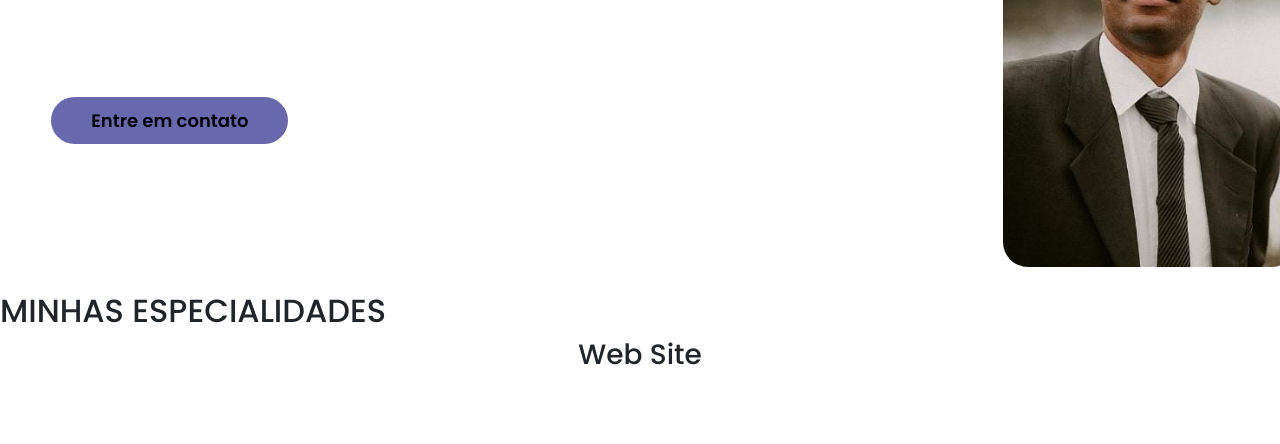
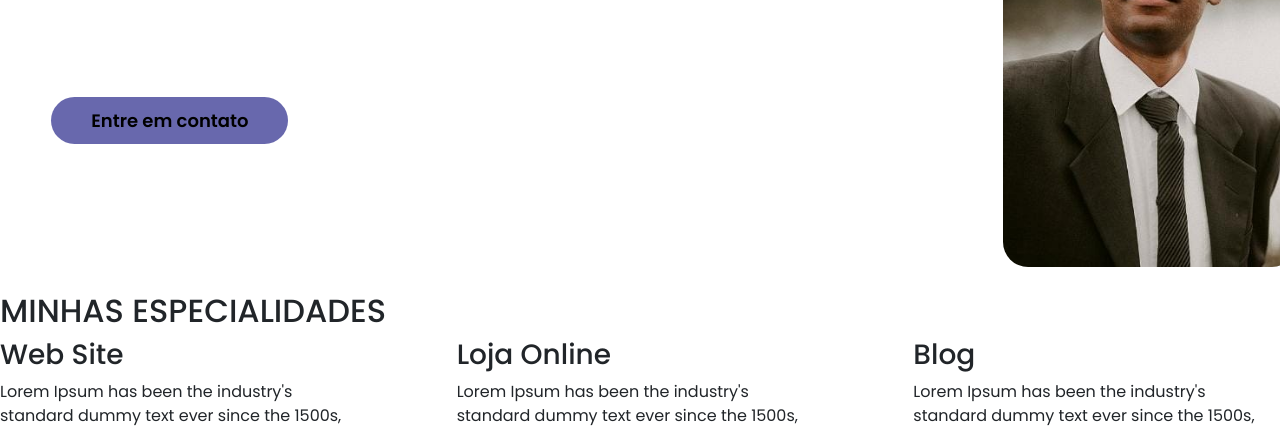
Before and after one commit to paulodev95/potifolio, a plain HTML site: page index.html in a window 1280 px wide. Shown: the part 436-880 px from the top of the page. Before the commit the page ends 824 px from the top, so only its background shows below. Drawn offline with nearby package versions, Linux system fonts and the light colour scheme.

Commit message:
adição no código html

```diff
--- a/index.html
+++ b/index.html
@@ -66,7 +66,19 @@
                     <div class="especialidades-box">
                         <i class="bi bi-code-slash"></i>
                         <h3>Web Site</h3>
-                        <p></p>
+                        <p>Lorem Ipsum has been the industry's standard dummy text ever since the 1500s,</p>
+                    </div><!--especialidades-box-->
+
+                    <div class="especialidades-box">
+                        <i class="bi bi-cart"></i>
+                        <h3>Loja Online</h3>
+                        <p>Lorem Ipsum has been the industry's standard dummy text ever since the 1500s,</p>
+                    </div><!--especialidades-box-->
+
+                    <div class="especialidades-box">
+                        <i class="bi bi-code-slash"></i>
+                        <h3>Blog</h3>
+                        <p>Lorem Ipsum has been the industry's standard dummy text ever since the 1500s,</p>
                     </div><!--especialidades-box-->
                 </div><!--flex-->
             </div><!--interface-->
```
